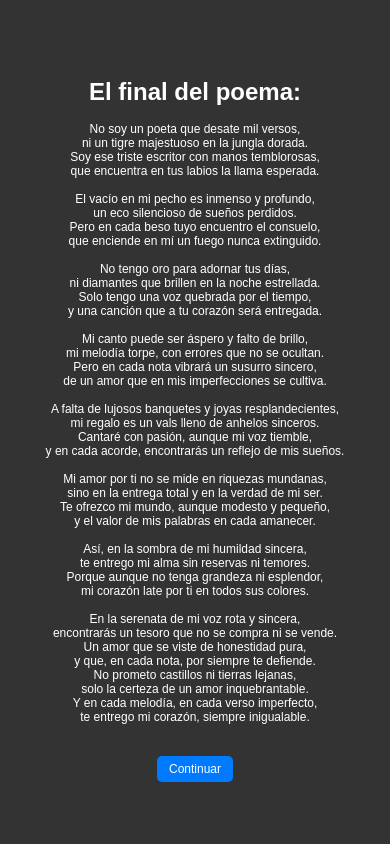
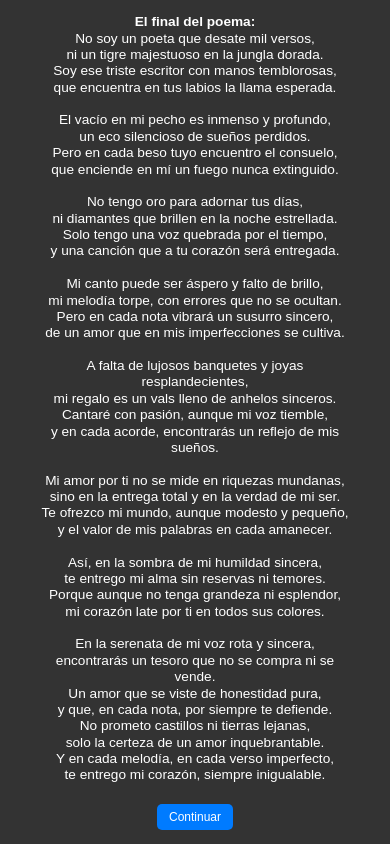
Before and after one commit to PORTUGG/pagina, a plain HTML site: page index.html in a window 390 px wide. Drawn offline with Linux system fonts and the light colour scheme.

Commit message:
Descripción de los cambios realizados

```diff
--- a/styles.css
+++ b/styles.css
@@ -20,13 +20,22 @@ body {
     z-index: 1000; /* Asegura que esté encima del contenido principal */
     opacity: 1;
     transition: opacity 0.5s ease, visibility 0.5s ease;
+    text-align: center; /* Alinea el texto al centro */
+    overflow: hidden; /* Asegura que el contenido no se desborde */
 }
 
-/* Contenido de la pantalla de bienvenida */
 .splash-content {
-    text-align: center;
-    max-width: 90%;
-    margin: 0 auto;
+    max-width: 90%; /* Limita el ancho del contenido */
+    padding: 20px; /* Añade algo de relleno */
+    box-sizing: border-box; /* Incluye el relleno y borde en el ancho total */
+}
+
+/* Estilo del texto en la pantalla de bienvenida */
+.splash-content h1, .splash-content p {
+    font-size: 0.7vw; /* Tamaño de fuente relativo al ancho de la ventana */
+    margin: 0;
+    line-height: 1.2; /* Ajusta la altura de línea para mejorar la legibilidad */
+    word-wrap: break-word; /* Rompe las palabras largas */
 }
 
 /* Estilo del botón */
@@ -100,12 +109,8 @@ body {
         font-size: 14px; /* Tamaño del texto en el botón más pequeño en pantallas pequeñas */
         padding: 8px 16px; /* Tamaño del botón más pequeño */
     }
-    .splash-content {
-        font-size: 14px; /* Tamaño del texto en la pantalla de bienvenida más pequeño */
-    }
-    .particle {
-        width: 15px; /* Tamaño de las partículas más pequeño en pantallas pequeñas */
-        height: 15px;
+    .splash-content h1, .splash-content p {
+        font-size: 3.5vw; /* Ajusta el tamaño del texto en pantallas más pequeñas */
     }
 }
 
@@ -114,11 +119,7 @@ body {
         font-size: 12px; /* Tamaño del texto en el botón aún más pequeño en pantallas muy pequeñas */
         padding: 6px 12px; /* Tamaño del botón aún más pequeño */
     }
-    .splash-content {
-        font-size: 12px; /* Tamaño del texto en la pantalla de bienvenida aún más pequeño */
-    }
-    .particle {
-        width: 10px; /* Tamaño de las partículas aún más pequeño en pantallas muy pequeñas */
-        height: 10px;
+    .splash-content h1, .splash-content p {
+        font-size: 3.5vw; /* Ajusta el tamaño del texto en pantallas muy pequeñas */
     }
 }
```
